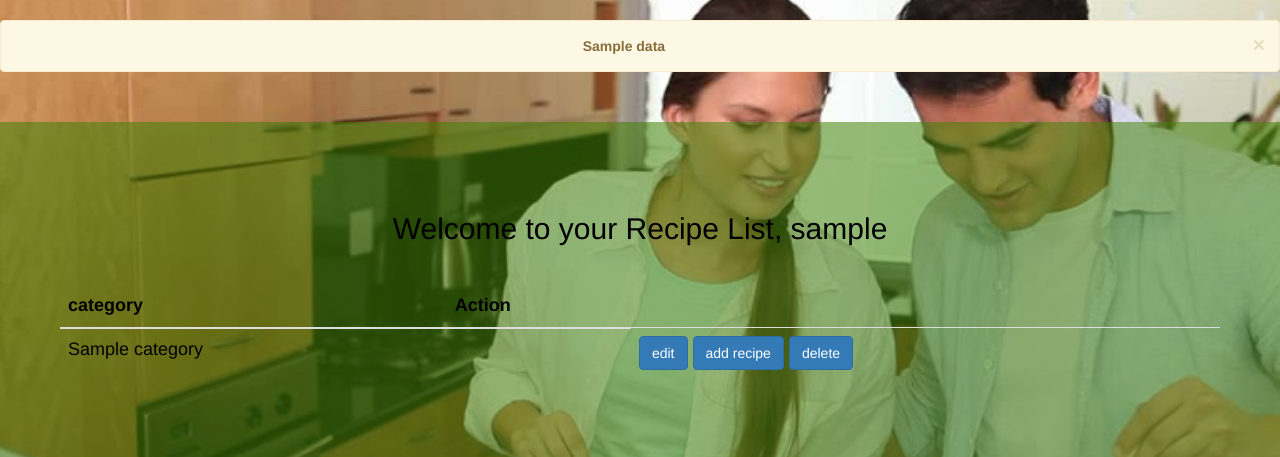
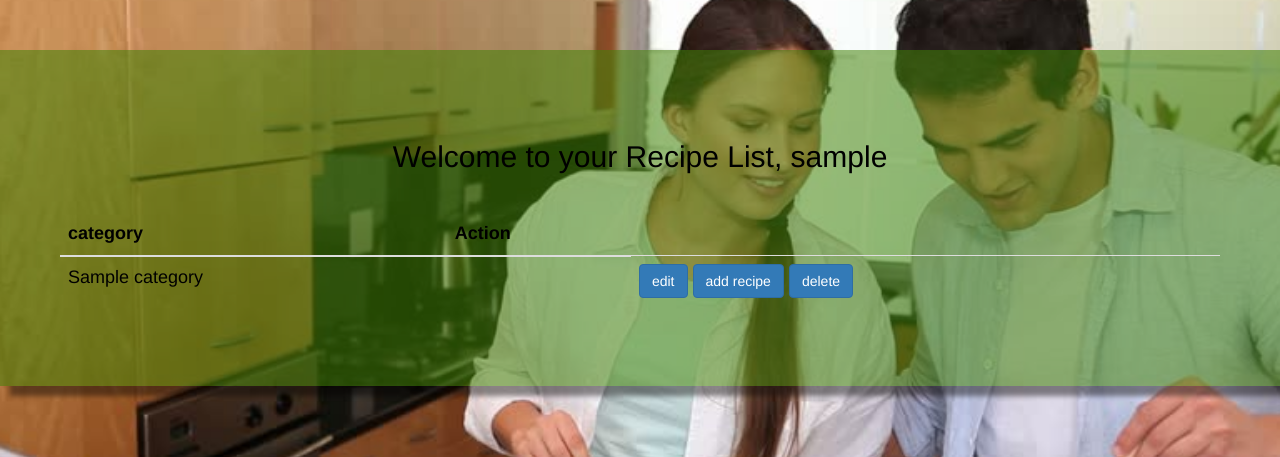
Before and after one commit to ThubiMaina/yummy-recipe, a Flask app: template app/templates/display.html in a window 1280 px wide. Shown: the part 52-509 px from the top of the page. Run offline with Flask 2, Linux system fonts and the light colour scheme; the visitor is signed in with stand-in values (Sample User, id 1); the template is opened without the code that fills it: most values are stand-ins (such as "Sample title", 1, 10 or a date in 2020); some libraries are stand-ins or nearby versions.

```diff
--- a/app/templates/display.html
+++ b/app/templates/display.html
@@ -40,13 +40,13 @@
 
 <body style="background-image:  url(../static/images/4.jpg); background-color: #DDD">
 
-  {% if data %}
+  <!-- {% if data %}
     <center><div class="alert alert-warning alert-dismissable">
   <a href="/display" class="close" data-dismiss="alert" aria-label="close">&times;</a>
   <strong>{{data}}</strong>
 </div></center>
     {% endif%}
-
+   -->
 
     <section>
 
```
